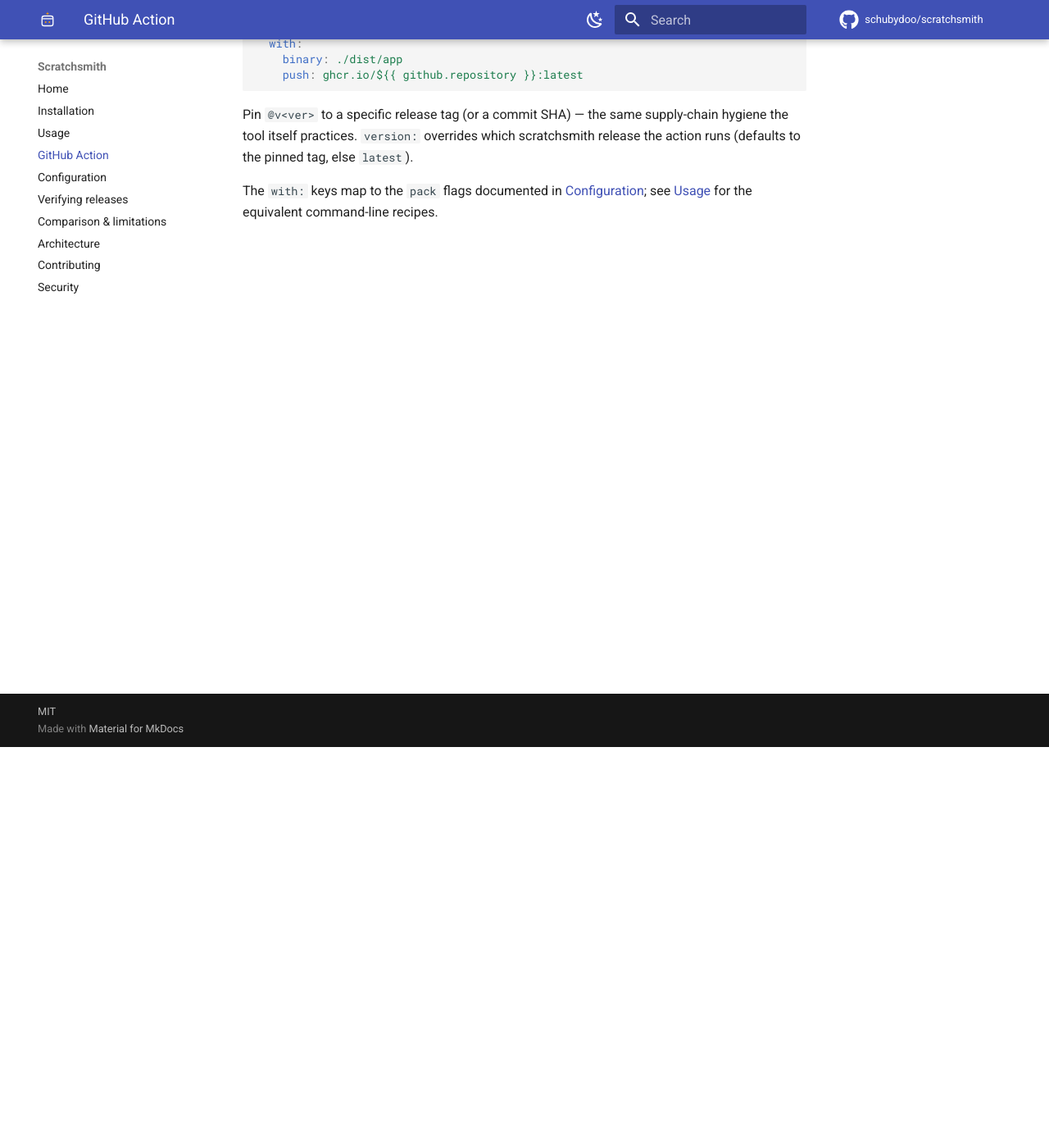
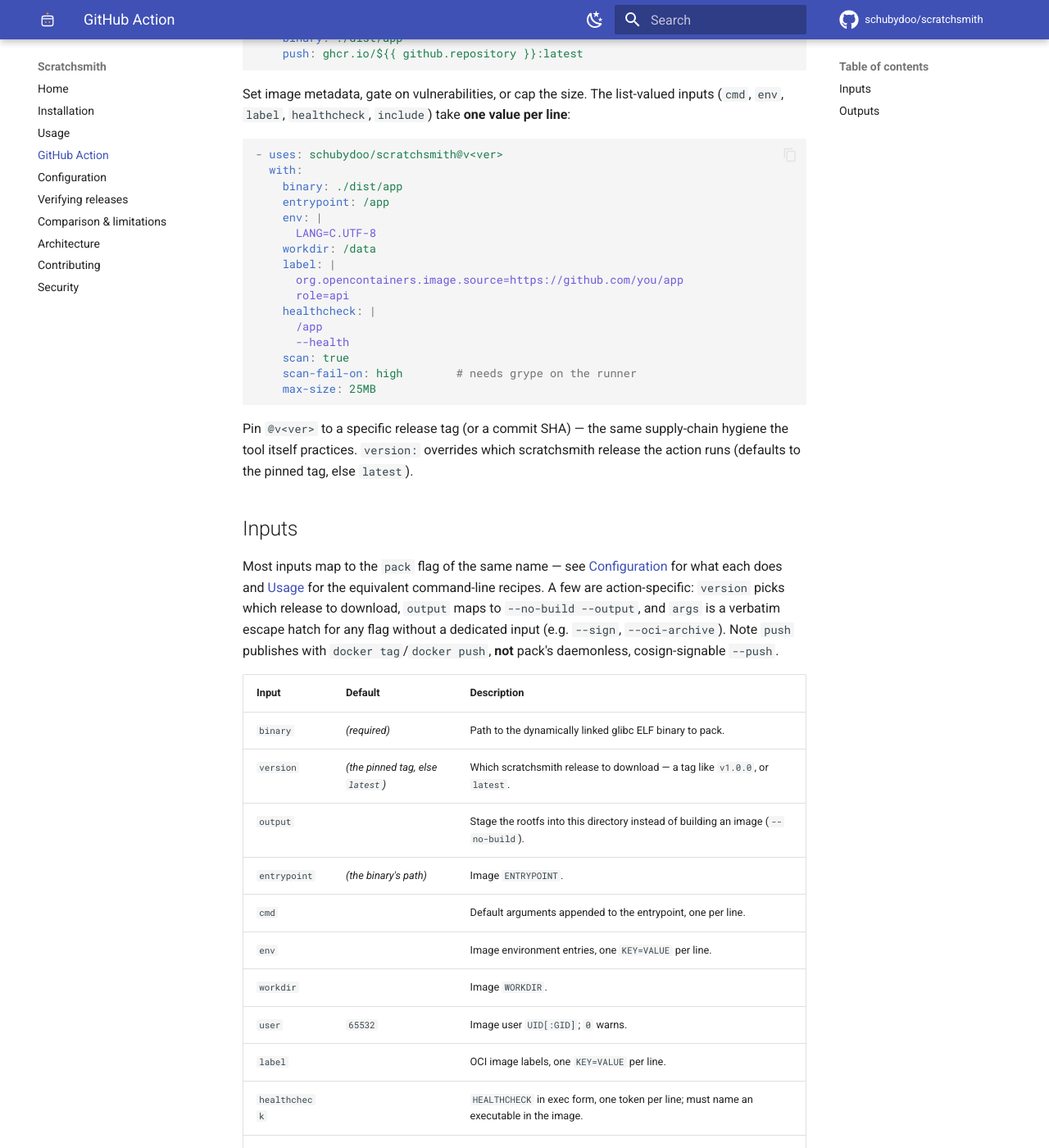
Before and after one commit to schubydoo/scratchsmith, an MkDocs documentation site: the page built from docs/github-action.md, in a window 1280 px wide and 1400 px high, scrolled down 489 px. Shown: the whole window at 82% size. Built offline with MkDocs 1.6.1 and Material for MkDocs 9.7.7, drawn with Linux system fonts in a browser that asks for light colours; comment, search, counter and statistics services are not loaded; the version menu is left out; some of the changed text lies outside the part shown.

Commit message:
docs: document every GitHub Action input on the docs site (#88)
* docs: document every GitHub Action input on the docs site

PR #87 added first-class action inputs but the GitHub Action page only showed a
few in examples. Add a complete Inputs reference table (all 25, with defaults) and
an Outputs table, plus an example using the metadata/scan inputs that shows the
one-value-per-line syntax for the list-valued inputs (cmd/env/label/healthcheck/
include). Each input maps to the pack flag of the same name; links point to
Configuration/Usage for behaviour.

Co-Authored-By: Claude Opus 4.8 <noreply@anthropic.com>

* docs: soften the action inputs intro; note push uses docker push, not --push

The 'every input maps to the same-named pack flag' intro overstated it: version/
output/args are action-specific, and push publishes with docker tag/docker push,
not pack's daemonless, cosign-signable --push. Reworded per review.

Co-Authored-By: Claude Opus 4.8 <noreply@anthropic.com>

---------

Co-authored-by: Schuby <12485317+schubydoo@users.noreply.github.com>
Co-authored-by: Claude Opus 4.8 <noreply@anthropic.com>

````diff
--- a/docs/github-action.md
+++ b/docs/github-action.md
@@ -24,9 +23,72 @@ the built image, log in first and set `push`:
     push: ghcr.io/${{ github.repository }}:latest
 ```
 
+Set image metadata, gate on vulnerabilities, or cap the size. The list-valued inputs (`cmd`, `env`,
+`label`, `healthcheck`, `include`) take **one value per line**:
+
+```yaml
+- uses: schubydoo/scratchsmith@v<ver>
+  with:
+    binary: ./dist/app
+    entrypoint: /app
+    env: |
+      LANG=C.UTF-8
+    workdir: /data
+    label: |
+      org.opencontainers.image.source=https://github.com/you/app
+      role=api
+    healthcheck: |
+      /app
+      --health
+    scan: true
+    scan-fail-on: high        # needs grype on the runner
+    max-size: 25MB
+```
+
 Pin `@v<ver>` to a specific release tag (or a commit SHA) — the same supply-chain hygiene the tool
 itself practices. `version:` overrides which scratchsmith release the action runs (defaults to the
 pinned tag, else `latest`).
 
-The `with:` keys map to the `pack` flags documented in [Configuration](configuration.md); see
-[Usage](usage.md) for the equivalent command-line recipes.
+## Inputs
+
+Most inputs map to the `pack` flag of the same name — see [Configuration](configuration.md) for what
+each does and [Usage](usage.md) for the equivalent command-line recipes. A few are action-specific:
+`version` picks which release to download, `output` maps to `--no-build --output`, and `args` is a
+verbatim escape hatch for any flag without a dedicated input (e.g. `--sign`, `--oci-archive`). Note
+`push` publishes with `docker tag`/`docker push`, **not** pack's daemonless, cosign-signable `--push`.
+
+| Input | Default | Description |
+|---|---|---|
+| `binary` | *(required)* | Path to the dynamically linked glibc ELF binary to pack. |
+| `version` | *(the pinned tag, else `latest`)* | Which scratchsmith release to download — a tag like `v1.0.0`, or `latest`. |
+| `output` | | Stage the rootfs into this directory instead of building an image (`--no-build`). |
+| `entrypoint` | *(the binary's path)* | Image `ENTRYPOINT`. |
+| `cmd` | | Default arguments appended to the entrypoint, one per line. |
+| `env` | | Image environment entries, one `KEY=VALUE` per line. |
+| `workdir` | | Image `WORKDIR`. |
+| `user` | `65532` | Image user `UID[:GID]`; `0` warns. |
+| `label` | | OCI image labels, one `KEY=VALUE` per line. |
+| `healthcheck` | | `HEALTHCHECK` in exec form, one token per line; must name an executable in the image. |
+| `strip` | `false` | Strip symbols from the binary and libraries. |
+| `upx` | `false` | Compress the binary with UPX (needs `upx` on the runner). |
+| `smoke` | `false` | After building, run the image once and fail if the binary can't start. |
+| `sbom` | `false` | Generate an SBOM of the packed rootfs (needs `syft` on the runner). |
+| `sbom-file` | `sbom.json` | SBOM output path. Requires `sbom` — ignored on its own. |
+| `sbom-format` | `cyclonedx-json` | SBOM format: `cyclonedx-json` or `spdx-json`. |
+| `scan` | `false` | Vulnerability-scan the rootfs with grype (needs `grype`; reuses the SBOM if `sbom` is set). |
+| `scan-fail-on` | | Fail on a grype finding at or above this severity (`negligible`…`critical`). Implies `scan`. |
+| `ca-certs` | `false` | Add the TLS CA bundle to the image. |
+| `tz` | `false` | Add the resolved local timezone to the image. |
+| `init` | `false` | Add a minimal init (tini) as pid 1 wrapping the entrypoint. |
+| `include` | | Extra libraries to force-stage (e.g. `dlopen`'d plugins), one soname/path per line. |
+| `max-size` | | Fail if the fully-staged image exceeds this size — e.g. `25MB`, `512KiB`, or a byte count. |
+| `push` | | Tag the built image as this registry ref and `docker push` it (needs a prior registry login; not compatible with `output`). |
+| `args` | | Extra raw `pack` flags appended verbatim — the escape hatch for anything above. |
+
+## Outputs
+
+| Output | Description |
+|---|---|
+| `image` | The loaded image tag (empty when `output` staged a rootfs instead). |
+| `rootfs` | The staged rootfs directory (empty when an image was built). |
+| `report` | The full pack report as JSON. |
````
Also changed, not shown: other parts of docs/github-action.md (+1 -2 lines).
